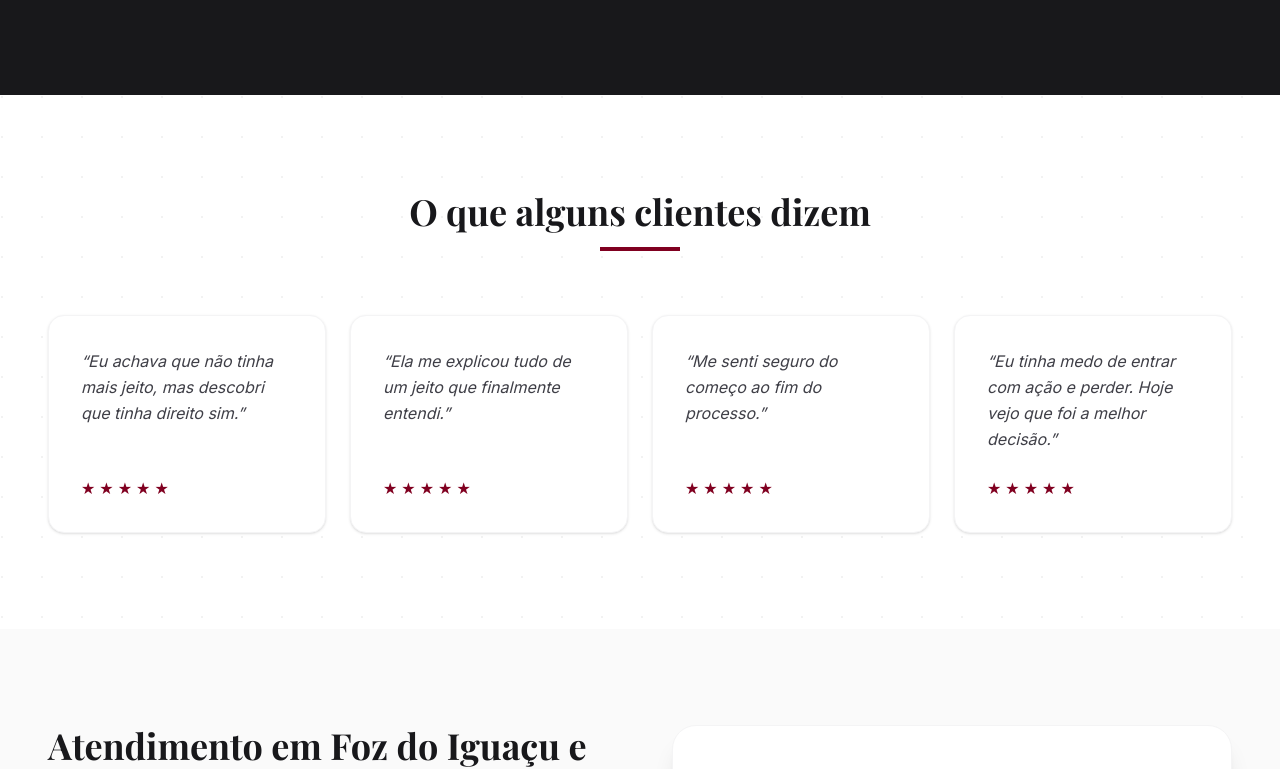
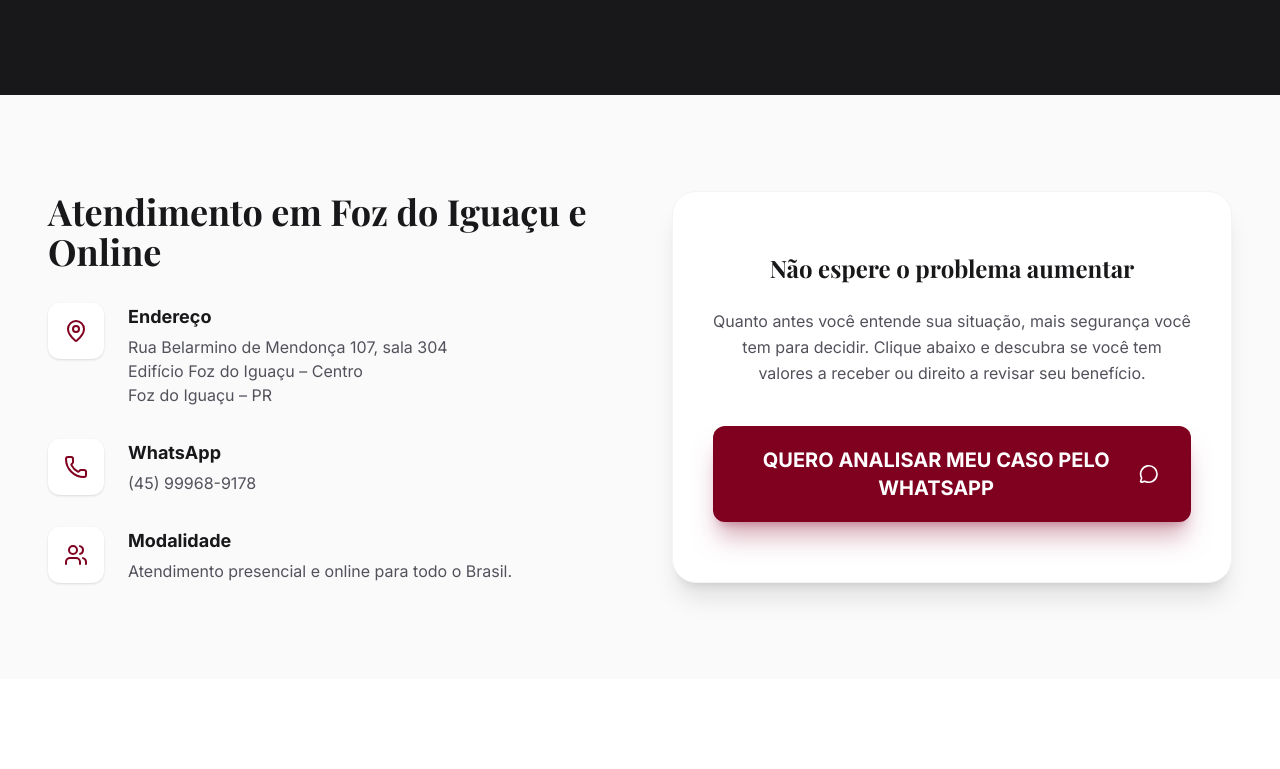
Before and after one commit to ericssonaugusto/Camila, a React (Vite) app: page / in a window 1280 px wide. Shown: the part 2431-3200 px from the top of the page. Built offline with nearby package versions, Linux system fonts and the light colour scheme; a web font is replaced by a local one.

Commit message:
removi o que dizem

```diff
--- a/src/App.tsx
+++ b/src/App.tsx
@@ -141,9 +141,6 @@ export default function App() {
         </div>
       </section>
 
-      {/* Pain Points Section */}
-
-
       {/* Introduction Section */}
       <Section id="sobre">
         <div className="grid md:grid-cols-12 gap-12 md:gap-16 items-center">
@@ -229,30 +226,6 @@ export default function App() {
               <h3 className="text-2xl font-serif font-bold mb-4">{card.title}</h3>
               <p className="text-zinc-400 leading-relaxed">{card.desc}</p>
             </motion.div>
-          ))}
-        </div>
-      </Section>
-
-      {/* Testimonials */}
-      <Section id="depoimentos" className="bg-pattern">
-        <div className="text-center mb-16">
-          <h2 className="text-3xl md:text-4xl font-serif font-bold mb-4">O que alguns clientes dizem</h2>
-          <div className="w-20 h-1 bg-burgundy mx-auto"></div>
-        </div>
-
-        <div className="grid md:grid-cols-2 lg:grid-cols-4 gap-6">
-          {[
-            "“Eu achava que não tinha mais jeito, mas descobri que tinha direito sim.”",
-            "“Ela me explicou tudo de um jeito que finalmente entendi.”",
-            "“Me senti seguro do começo ao fim do processo.”",
-            "“Eu tinha medo de entrar com ação e perder. Hoje vejo que foi a melhor decisão.”"
-          ].map((quote, i) => (
-            <div key={i} className="bg-white p-8 rounded-2xl shadow-sm border border-zinc-100 flex flex-col justify-between">
-              <p className="text-zinc-700 italic mb-6 leading-relaxed">{quote}</p>
-              <div className="flex gap-1 text-burgundy">
-                {[...Array(5)].map((_, i) => <span key={i}>★</span>)}
-              </div>
-            </div>
           ))}
         </div>
       </Section>
```
